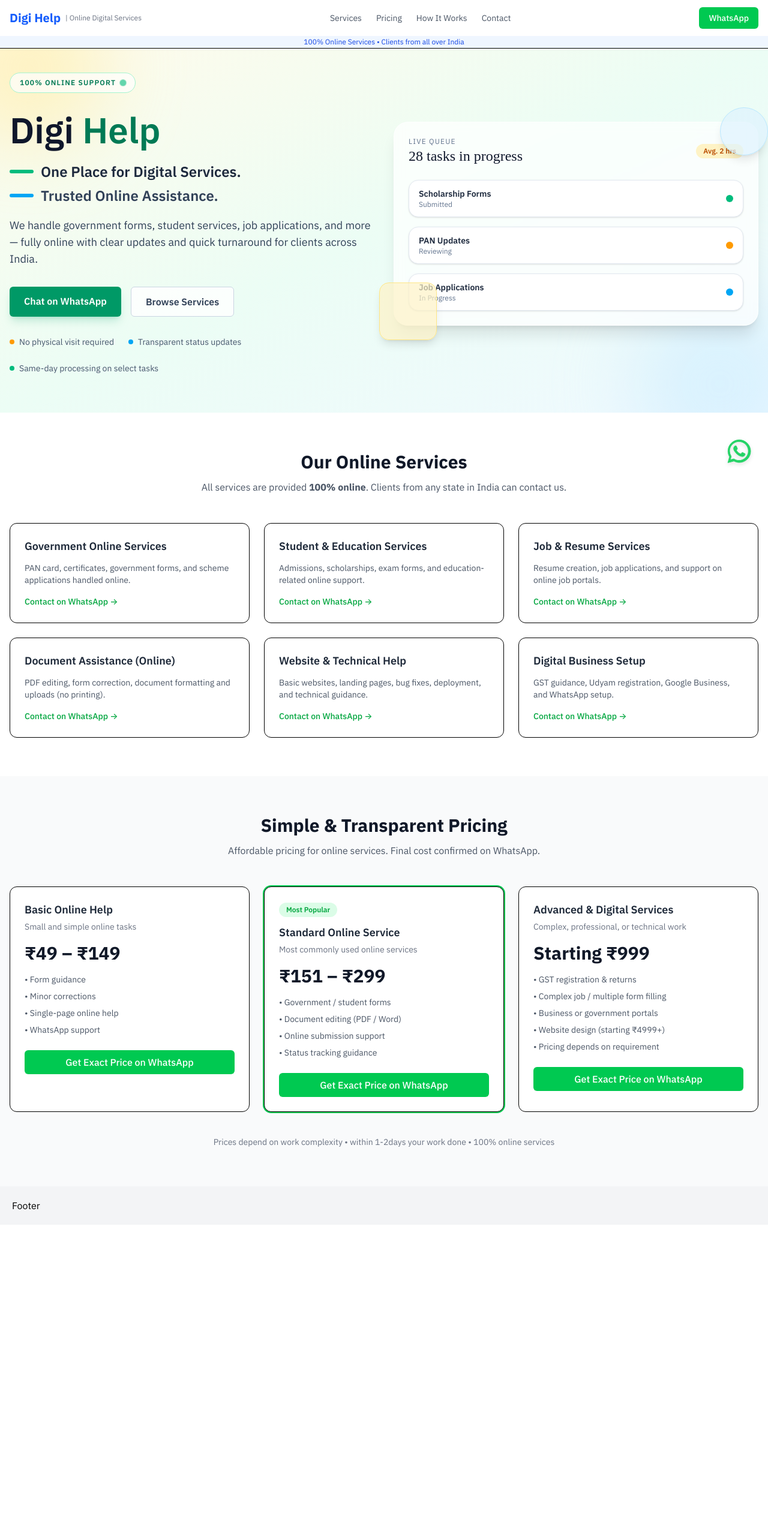
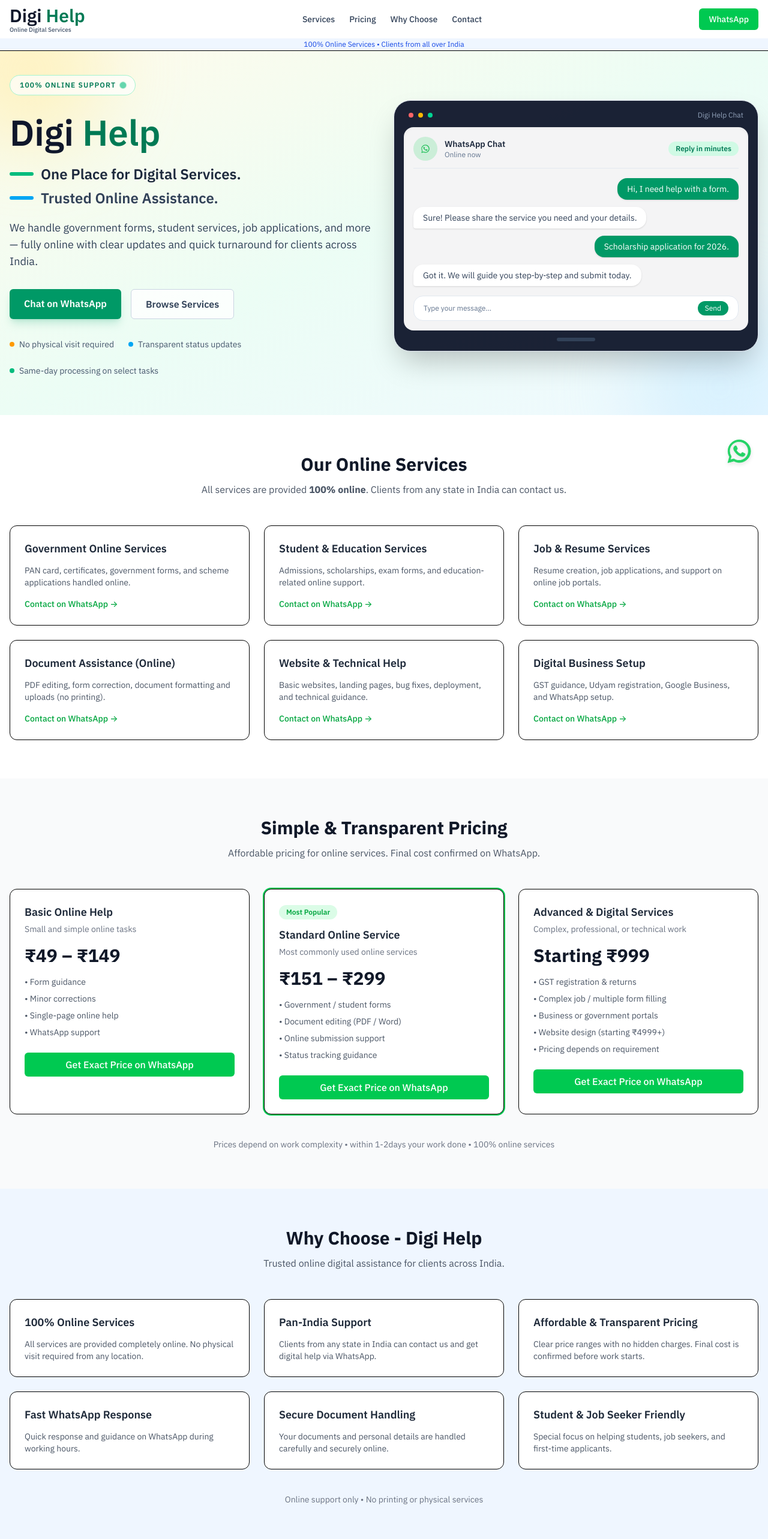
Before and after one commit to md-uzaif/digi-help, a React (Vite) app: page / in a window 1280 px wide. Shown: the top 2566 px of the page at 60% size. Before the commit the page ends 2042 px from the top, so only its background shows below. Built offline with nearby package versions, Linux system fonts and the light colour scheme.

Commit message:
Update UI and add new component Why Choose our Services and mentions the details

```diff
--- a/src/App.jsx
+++ b/src/App.jsx
@@ -4,6 +4,7 @@
 import Pricing from "./components/Pricing";
 import Footer from "./components/Footer";
 import WhatsAppFloat from "./components/WhatsAppFloat";
+import WhyChoose from "./components/WhyChoose";
 
 function App() {
   return (
@@ -14,6 +15,7 @@
       <Hero />
       <Services />
       <Pricing />
+      <WhyChoose />
       <Footer />
       <WhatsAppFloat />
     </>
--- a/src/components/Footer.jsx
+++ b/src/components/Footer.jsx
@@ -1,5 +1,71 @@
 function Footer() {
-  return <div style={{ padding: "20px", background: "#f3f4f6" }}>Footer</div>;
+  return (
+    <footer className="bg-slate-900 text-slate-200">
+      <div className="max-w-7xl mx-auto px-4 py-12 grid gap-10 md:grid-cols-3">
+        <div>
+          <h3 className="text-xl font-semibold text-white">Digi Help</h3>
+          <p className="mt-3 text-sm text-slate-300">
+            Trusted online assistance for forms, applications, and government services.
+          </p>
+          <div className="mt-4 text-sm text-slate-400">
+            100% online • Serving clients across India
+          </div>
+        </div>
+
+        <div>
+          <h4 className="text-sm font-semibold text-white uppercase tracking-widest">
+            Quick Links
+          </h4>
+          <ul className="mt-4 space-y-2 text-sm">
+            <li>
+              <a className="hover:text-white" href="#services">
+                Services
+              </a>
+            </li>
+            <li>
+              <a className="hover:text-white" href="#pricing">
+                Pricing
+              </a>
+            </li>
+            <li>
+              <a className="hover:text-white" href="#how-it-works">
+                How It Works
+              </a>
+            </li>
+            <li>
+              <a className="hover:text-white" href="#contact">
+                Contact
+              </a>
+            </li>
+          </ul>
+        </div>
+
+        <div>
+          <h4 className="text-sm font-semibold text-white uppercase tracking-widest">
+            Contact
+          </h4>
+          <ul className="mt-4 space-y-2 text-sm text-slate-300">
+            <li>WhatsApp: +91 XXXXXXXXXX</li>
+            <li>Email: support@digihelp.in</li>
+            <li>Hours: Mon–Sat, 9:00 AM–7:00 PM</li>
+          </ul>
+          <a
+            href="https://wa.me/91XXXXXXXXXX"
+            className="mt-4 inline-flex items-center justify-center rounded-md bg-emerald-600 px-4 py-2 text-sm font-semibold text-white hover:bg-emerald-700"
+          >
+            Chat on WhatsApp
+          </a>
+        </div>
+      </div>
+
+      <div className="border-t border-slate-800">
+        <div className="max-w-7xl mx-auto px-4 py-4 text-xs text-slate-400 flex flex-wrap items-center justify-between gap-2">
+          <span>© 2026 Digi Help. All rights reserved.</span>
+          <span>Built for fast, reliable online service support.</span>
+        </div>
+      </div>
+    </footer>
+  );
 }
 
 export default Footer;
--- a/src/components/Hero.jsx
+++ b/src/components/Hero.jsx
@@ -64,45 +64,70 @@
         </div>
 
         <div className="relative">
-          <div className="hero-float rounded-3xl border border-white/70 bg-white/70 p-6 shadow-xl backdrop-blur">
-            <div className="flex items-center justify-between">
-              <div>
-                <p className="text-xs uppercase tracking-widest text-slate-500">
-                  Live Queue
-                </p>
-                <p className="text-2xl font-['Fraunces'] text-slate-900">
-                  28 tasks in progress
-                </p>
+          <div className="hero-float rounded-[28px] border border-slate-200 bg-slate-900/95 p-4 shadow-2xl">
+            <div className="flex items-center justify-between px-2 pb-3">
+              <div className="flex items-center gap-2 text-xs text-slate-300">
+                <span className="h-2 w-2 rounded-full bg-red-400" />
+                <span className="h-2 w-2 rounded-full bg-amber-400" />
+                <span className="h-2 w-2 rounded-full bg-emerald-400" />
               </div>
-              <span className="rounded-full bg-amber-100 px-3 py-1 text-xs font-semibold text-amber-700">
-                Avg. 2 hrs
-              </span>
+              <span className="text-xs text-slate-400">Digi Help Chat</span>
             </div>
 
-            <div className="mt-6 grid gap-4">
-              {[
-                { label: "Scholarship Forms", status: "Submitted", color: "bg-emerald-500" },
-                { label: "PAN Updates", status: "Reviewing", color: "bg-amber-500" },
-                { label: "Job Applications", status: "In Progress", color: "bg-sky-500" },
-              ].map((item) => (
-                <div
-                  key={item.label}
-                  className="flex items-center justify-between rounded-2xl border border-slate-200 bg-white px-4 py-3 shadow-sm"
-                >
+            <div className="rounded-2xl bg-white/95 p-4 shadow-inner">
+              <div className="flex items-center justify-between border-b border-slate-200 pb-3">
+                <div className="flex items-center gap-3">
+                  <span className="flex h-10 w-10 items-center justify-center rounded-full bg-[#25D366]/20 text-[#1EBE57]">
+                    <svg viewBox="0 0 32 32" aria-hidden="true" className="h-5 w-5 fill-current">
+                      <path d="M16.05 5.33c-5.92 0-10.74 4.82-10.74 10.74 0 1.9.5 3.78 1.46 5.43l-1.54 5.6 5.73-1.5c1.6.86 3.39 1.32 5.18 1.32 5.92 0 10.74-4.82 10.74-10.74S21.97 5.33 16.05 5.33zm0 19.64c-1.68 0-3.33-.45-4.76-1.32l-.34-.2-3.39.89.9-3.29-.22-.34a8.93 8.93 0 0 1-1.4-4.72c0-4.93 4.01-8.94 8.94-8.94s8.94 4.01 8.94 8.94-4.01 8.98-8.94 8.98zm4.99-6.72c-.27-.13-1.6-.79-1.84-.88-.25-.09-.43-.13-.61.13-.18.27-.7.88-.86 1.06-.16.18-.31.2-.58.07-.27-.13-1.13-.42-2.16-1.34-.8-.71-1.34-1.59-1.5-1.86-.16-.27-.02-.42.12-.56.12-.12.27-.31.4-.46.14-.15.18-.27.27-.45.09-.18.04-.34-.02-.47-.07-.13-.61-1.44-.83-1.97-.21-.52-.43-.45-.59-.45h-.5c-.18 0-.47.07-.71.34-.25.27-.93.93-.93 2.26 0 1.33.96 2.62 1.09 2.8.13.18 1.88 2.89 4.6 4.04.65.27 1.15.44 1.55.56.64.2 1.23.17 1.69.1.51-.08 1.6-.65 1.83-1.27.23-.62.23-1.17.16-1.28-.07-.12-.25-.18-.52-.31z" />
+                    </svg>
+                  </span>
                   <div>
                     <p className="text-sm font-semibold text-slate-800">
-                      {item.label}
+                      WhatsApp Chat
                     </p>
-                    <p className="text-xs text-slate-500">{item.status}</p>
+                    <p className="text-xs text-slate-500">Online now</p>
                   </div>
-                  <span className={`h-3 w-3 rounded-full ${item.color}`} />
                 </div>
-              ))}
+                <span className="rounded-full bg-emerald-100 px-3 py-1 text-xs font-semibold text-emerald-700">
+                  Reply in minutes
+                </span>
+              </div>
+
+              <div className="mt-4 space-y-3">
+                <div className="flex justify-end">
+                  <div className="max-w-[80%] rounded-2xl rounded-br-sm bg-emerald-600 px-4 py-2 text-sm text-white shadow-sm">
+                    Hi, I need help with a form.
+                  </div>
+                </div>
+                <div className="flex justify-start">
+                  <div className="max-w-[80%] rounded-2xl rounded-bl-sm bg-white px-4 py-2 text-sm text-slate-700 shadow-sm">
+                    Sure! Please share the service you need and your details.
+                  </div>
+                </div>
+                <div className="flex justify-end">
+                  <div className="max-w-[80%] rounded-2xl rounded-br-sm bg-emerald-600 px-4 py-2 text-sm text-white shadow-sm">
+                    Scholarship application for 2026.
+                  </div>
+                </div>
+                <div className="flex justify-start">
+                  <div className="max-w-[80%] rounded-2xl rounded-bl-sm bg-white px-4 py-2 text-sm text-slate-700 shadow-sm">
+                    Got it. We will guide you step‑by‑step and submit today.
+                  </div>
+                </div>
+              </div>
+
+              <div className="mt-4 flex items-center justify-between rounded-2xl border border-slate-200 bg-white px-4 py-2 text-xs text-slate-500">
+                <span>Type your message...</span>
+                <span className="rounded-full bg-emerald-600 px-3 py-1 text-white">
+                  Send
+                </span>
+              </div>
             </div>
+
+            <div className="mx-auto mt-3 h-1.5 w-16 rounded-full bg-slate-700" />
           </div>
 
-          <div className="pointer-events-none absolute -bottom-6 -left-6 hidden h-24 w-24 rounded-2xl border border-amber-200 bg-amber-100/70 shadow-lg lg:block hero-float-slow" />
-          <div className="pointer-events-none absolute -top-6 -right-4 hidden h-20 w-20 rounded-full border border-sky-200 bg-sky-100/70 shadow-lg lg:block hero-float-slower" />
         </div>
       </div>
     </section>
--- a/src/components/Navbar.jsx
+++ b/src/components/Navbar.jsx
@@ -1,36 +1,118 @@
+import { useState } from "react";
+
 function Navbar() {
+  const [menuOpen, setMenuOpen] = useState(false);
   return (
     <nav className="sticky top-0 z-50 bg-white border-b">
-      <div className="max-w-7xl mx-auto px-4 py-3 flex items-center justify-between">
-
+      <div className="max-w-7xl mx-auto px-4 h-16 flex items-center justify-between">
         {/* Brand */}
-        <div className="flex items-center gap-2">
-          <span className="text-xl font-bold text-blue-600">
-            Digi Help
+        <div className="flex flex-col leading-tight">
+          <span className="text-2xl md:text-3xl font-semibold text-slate-900">
+            Digi <span className="text-emerald-700">Help</span>
           </span>
-          <span className="hidden sm:inline text-xs text-gray-500">
-            | Online Digital Services
+          <span className="text-[10px] md:text-[10px] font-medium text-slate-600">
+            Online Digital Services
           </span>
         </div>
 
         {/* Desktop Menu */}
-        <ul className="hidden md:flex items-center gap-6 text-sm text-gray-600">
-          <li className="hover:text-blue-600 cursor-pointer">Services</li>
-          <li className="hover:text-blue-600 cursor-pointer">Pricing</li>
-          <li className="hover:text-blue-600 cursor-pointer">How It Works</li>
-          <li className="hover:text-blue-600 cursor-pointer">Contact</li>
+        <ul className="hidden md:flex items-center gap-6 text-sm font-medium text-slate-700">
+          <li>
+            <a className="transition hover:text-emerald-700" href="#services">
+              Services
+            </a>
+          </li>
+          <li>
+            <a className="transition hover:text-emerald-700" href="#pricing">
+              Pricing
+            </a>
+          </li>
+          <li>
+            <a className="transition hover:text-emerald-700" href="#why-choose">
+              Why Choose
+            </a>
+          </li>
+          <li>
+            <a className="transition hover:text-emerald-700" href="#contact">
+              Contact
+            </a>
+          </li>
         </ul>
 
-        {/* WhatsApp CTA */}
+        {/* Right actions */}
+        <div className="flex items-center gap-3">
           <a
             href="https://wa.me/91XXXXXXXXXX"
             target="_blank"
             rel="noopener noreferrer"
-          className="bg-green-500 hover:bg-green-600 text-white px-4 py-2 rounded-md text-sm font-medium flex items-center gap-2"
+            className="hidden sm:inline-flex bg-green-500 hover:bg-green-600 text-white px-4 py-2 rounded-md text-sm font-medium items-center gap-2"
+          >
+            WhatsApp
+          </a>
+
+          {/* Mobile menu button */}
+          <button
+            type="button"
+            onClick={() => setMenuOpen((prev) => !prev)}
+            className="md:hidden inline-flex items-center justify-center rounded-md border border-slate-200 px-3 py-2 text-slate-700"
+            aria-label="Toggle menu"
+            aria-expanded={menuOpen}
+          >
+            <span className="sr-only">Toggle menu</span>
+            <svg
+              viewBox="0 0 24 24"
+              aria-hidden="true"
+              className="h-5 w-5"
+              fill="none"
+              stroke="currentColor"
+              strokeWidth="2"
+              strokeLinecap="round"
+              strokeLinejoin="round"
+            >
+              {menuOpen ? (
+                <>
+                  <line x1="18" y1="6" x2="6" y2="18" />
+                  <line x1="6" y1="6" x2="18" y2="18" />
+                </>
+              ) : (
+                <>
+                  <line x1="3" y1="6" x2="21" y2="6" />
+                  <line x1="3" y1="12" x2="21" y2="12" />
+                  <line x1="3" y1="18" x2="21" y2="18" />
+                </>
+              )}
+            </svg>
+          </button>
+        </div>
+      </div>
+
+      {/* Mobile Menu */}
+      {menuOpen && (
+        <div className="md:hidden border-t bg-white">
+          <div className="max-w-7xl mx-auto px-4 py-3 flex flex-col gap-3 text-sm text-slate-700">
+            <a className="hover:text-blue-600" href="#services">
+              Services
+            </a>
+            <a className="hover:text-blue-600" href="#pricing">
+              Pricing
+            </a>
+            <a className="hover:text-blue-600" href="#why-choose">
+              Why Choose
+            </a>
+            <a className="hover:text-blue-600" href="#contact">
+              Contact
+            </a>
+            <a
+              href="https://wa.me/91XXXXXXXXXX"
+              target="_blank"
+              rel="noopener noreferrer"
+              className="inline-flex w-fit bg-green-500 hover:bg-green-600 text-white px-4 py-2 rounded-md text-sm font-medium"
             >
               WhatsApp
             </a>
           </div>
+        </div>
+      )}
 
       {/* Online-only notice */}
       <div className="bg-blue-50 text-blue-700 text-xs text-center py-0.5">
--- /dev/null
+++ b/src/components/WhyChoose.jsx
@@ -0,0 +1,69 @@
+function WhyChoose() {
+  const reasons = [
+    {
+      title: "100% Online Services",
+      desc: "All services are provided completely online. No physical visit required from any location.",
+    },
+    {
+      title: "Pan-India Support",
+      desc: "Clients from any state in India can contact us and get digital help via WhatsApp.",
+    },
+    {
+      title: "Affordable & Transparent Pricing",
+      desc: "Clear price ranges with no hidden charges. Final cost is confirmed before work starts.",
+    },
+    {
+      title: "Fast WhatsApp Response",
+      desc: "Quick response and guidance on WhatsApp during working hours.",
+    },
+    {
+      title: "Secure Document Handling",
+      desc: "Your documents and personal details are handled carefully and securely online.",
+    },
+    {
+      title: "Student & Job Seeker Friendly",
+      desc: "Special focus on helping students, job seekers, and first-time applicants.",
+    },
+  ];
+
+  return (
+    <section id="why-choose" className="py-16 bg-blue-50">
+      <div className="max-w-7xl mx-auto px-4">
+
+        {/* Header */}
+        <div className="text-center mb-12">
+          <h2 className="text-2xl md:text-3xl font-bold text-gray-900">
+            Why Choose - Digi Help
+          </h2>
+          <p className="mt-3 text-gray-600">
+            Trusted online digital assistance for clients across India.
+          </p>
+        </div>
+
+        {/* Reasons Grid */}
+        <div className="grid gap-6 sm:grid-cols-2 lg:grid-cols-3">
+          {reasons.map((item, index) => (
+            <div
+              key={index}
+              className="bg-white rounded-xl p-6 border hover:shadow-md transition"
+            >
+              <h3 className="text-lg font-semibold text-gray-800">
+                {item.title}
+              </h3>
+              <p className="mt-3 text-sm text-gray-600">
+                {item.desc}
+              </p>
+            </div>
+          ))}
+        </div>
+
+        {/* Bottom note */}
+        <p className="mt-10 text-center text-sm text-gray-500">
+          Online support only • No printing or physical services
+        </p>
+      </div>
+    </section>
+  );
+}
+
+export default WhyChoose;
```
Also changed, not shown: 1 other file (tests, documents, lock files or other folders). Lines whose indentation alone changed are shown as unchanged.
